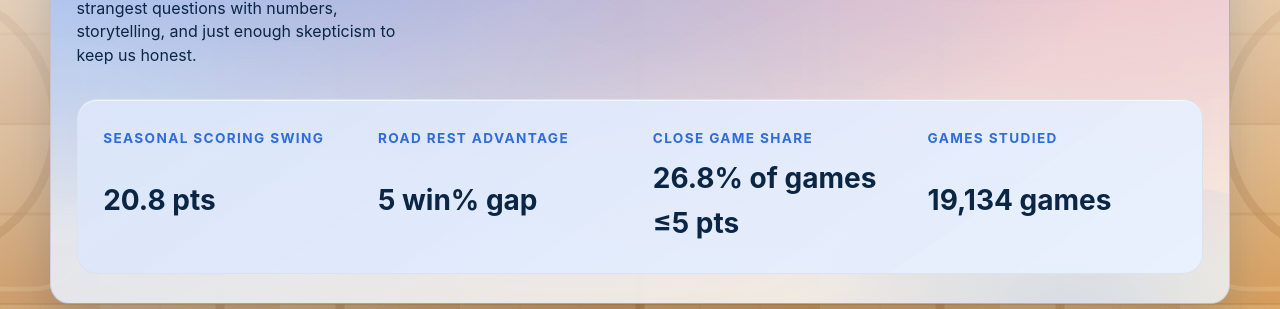
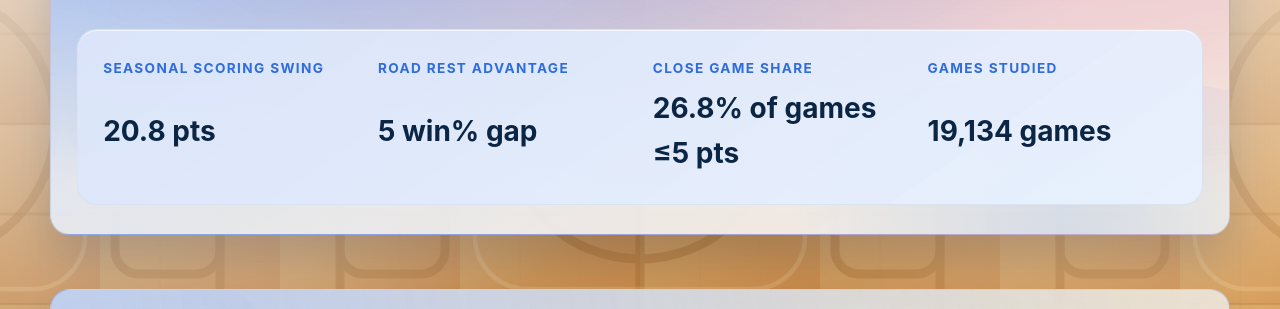
Before and after one commit to rhicksrad/NBA, a website with bundled scripts: page public/insights.html in a window 1280 px wide. Shown: the part 276-585 px from the top of the page. Built offline with nearby package versions, Linux system fonts and the light colour scheme; files whose address does not match are found by name.

Commit message:
Preserve hero spacing after removing Insights lead copy

```diff
--- a/public/insights.html
+++ b/public/insights.html
@@ -53,10 +53,7 @@
           <div class="hero__intro">
             <span class="eyebrow">Insights Lab Reset</span>
             <h1>The place where we test data insights</h1>
-            <p class="hero__lead">
-              Playful prototypes built to answer the NBA's strangest questions with numbers, storytelling, and just enough
-              skepticism to keep us honest.
-            </p>
+            <p class="hero__lead" aria-hidden="true">&nbsp;</p>
           </div>
           <dl class="hero-metrics hero-metrics--lab">
             <div class="hero-metrics__item">
```
